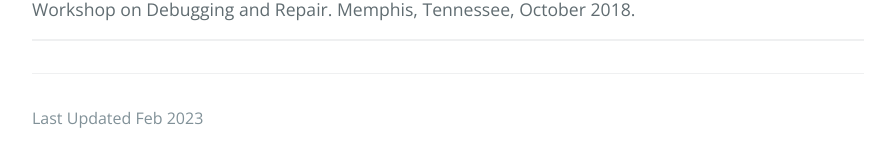
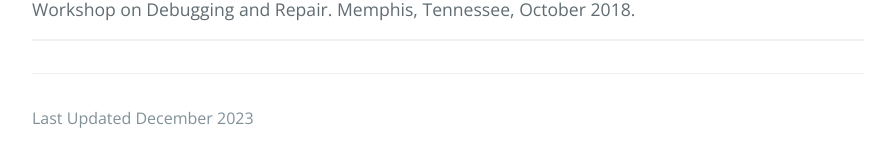
Before and after one commit to mattolson93/mattolson93.github.io, a Jekyll site: the page built from index.md, in a window 1280 px wide and 900 px high, scrolled down 2603 px. Shown: the part 738-897 px from the top of the window, without its empty margins (192-1087 px from the left). Built offline with Jekyll 4.4.1, drawn with Linux system fonts in a browser that asks for light colours; a style sheet for code colours, icons or effects is not loaded.

Commit message:
Update default.html

```diff
--- a/_layouts/default.html
+++ b/_layouts/default.html
@@ -182,7 +182,7 @@
 
   <!-- Last Updated Information -->
   <footer class="site-footer">
-      <span class="site-footer-credits">Last Updated Feb 2023</span>
+      <span class="site-footer-credits">Last Updated December 2023</span>
   </footer>
 </main>
 </body>
```
